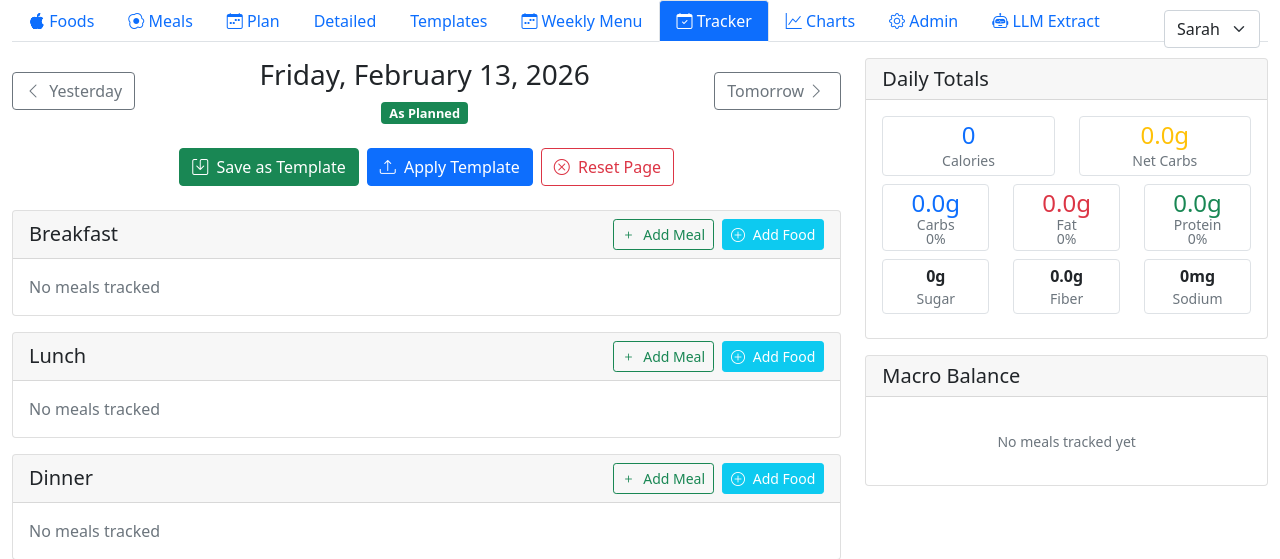
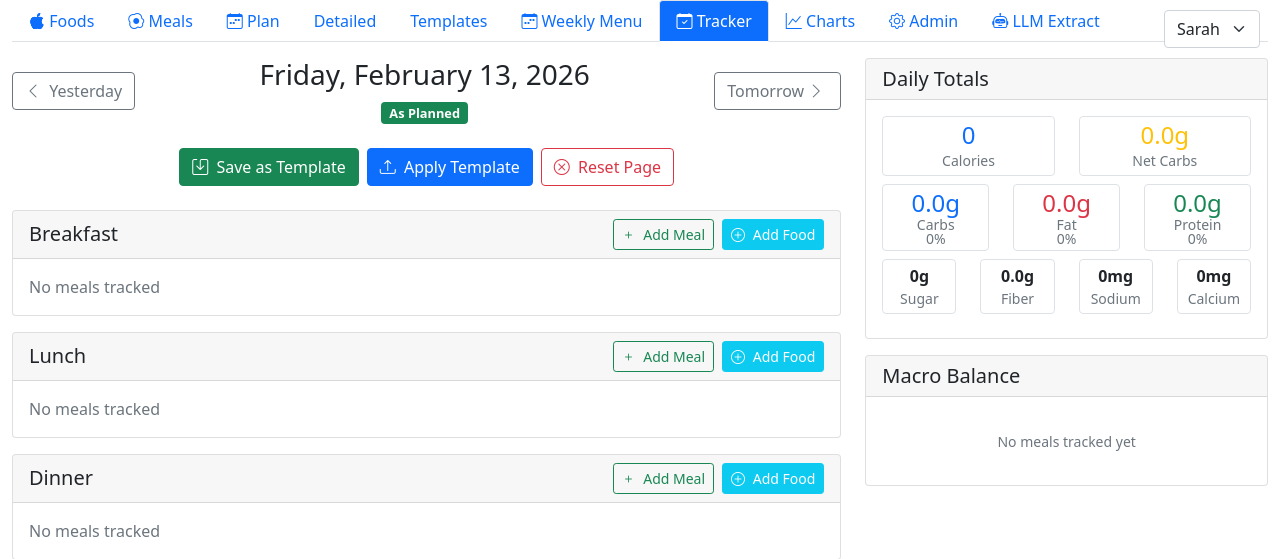
Before and after one commit to sstent/foodplanner, a FastAPI app: page /tracker in a window 1280 px wide. Shown: the top 559 px of the page. Run offline with FastAPI, Linux system fonts and the light colour scheme; data comes from the database, SQL or seed files in the repository; data that the repository does not hold is empty; some libraries are stand-ins or nearby versions.

Commit message:
feat(tracker): Add Calcium display to Daily Totals

```diff
--- a/docker-compose.yml
+++ b/docker-compose.yml
@@ -4,8 +4,8 @@ services:
     ports:
       - "8999:8999"
     environment:
-      #- DATABASE_URL=sqlite:////app/data/meal_planner.db
-      - DATABASE_URL=postgresql://postgres:postgres@master.postgres.service.dc1.consul/meal_planner_dev
+      - DATABASE_URL=sqlite:////app/data/meal_planner.db
+      #- DATABASE_URL=postgresql://postgres:postgres@master.postgres.service.dc1.consul/meal_planner_dev
       - PYTHONUNBUFFERED=1
     volumes:
       - ./alembic:/app/alembic
--- a/templates/tracker.html
+++ b/templates/tracker.html
@@ -284,22 +284,28 @@
                         </div>
 
                         <!-- Third Row: Micros & Sugar -->
-                        <div class="col-4 mb-2">
+                        <div class="col-3 mb-2">
                             <div class="border rounded p-1">
                                 <strong>{{ "%.0f"|format(day_totals.sugar) }}g</strong>
                                 <div class="small text-muted">Sugar</div>
                             </div>
                         </div>
-                        <div class="col-4 mb-2">
+                        <div class="col-3 mb-2">
                             <div class="border rounded p-1">
                                 <strong>{{ "%.1f"|format(day_totals.fiber) }}g</strong>
                                 <div class="small text-muted">Fiber</div>
                             </div>
                         </div>
-                        <div class="col-4 mb-2">
+                        <div class="col-3 mb-2">
                             <div class="border rounded p-1">
                                 <strong>{{ "%.0f"|format(day_totals.sodium) }}mg</strong>
                                 <div class="small text-muted">Sodium</div>
+                            </div>
+                        </div>
+                        <div class="col-3 mb-2">
+                            <div class="border rounded p-1">
+                                <strong data-testid="daily-calcium-value">{{ "%.0f"|format(day_totals.calcium) }}mg</strong>
+                                <div class="small text-muted">Calcium</div>
                             </div>
                         </div>
                     </div>
```
Also changed, not shown: conductor/tracks/add_calcium_20260213/plan.md (+4 -4 lines), tests/calcium_display.spec.js (added, +15 -0 lines).
